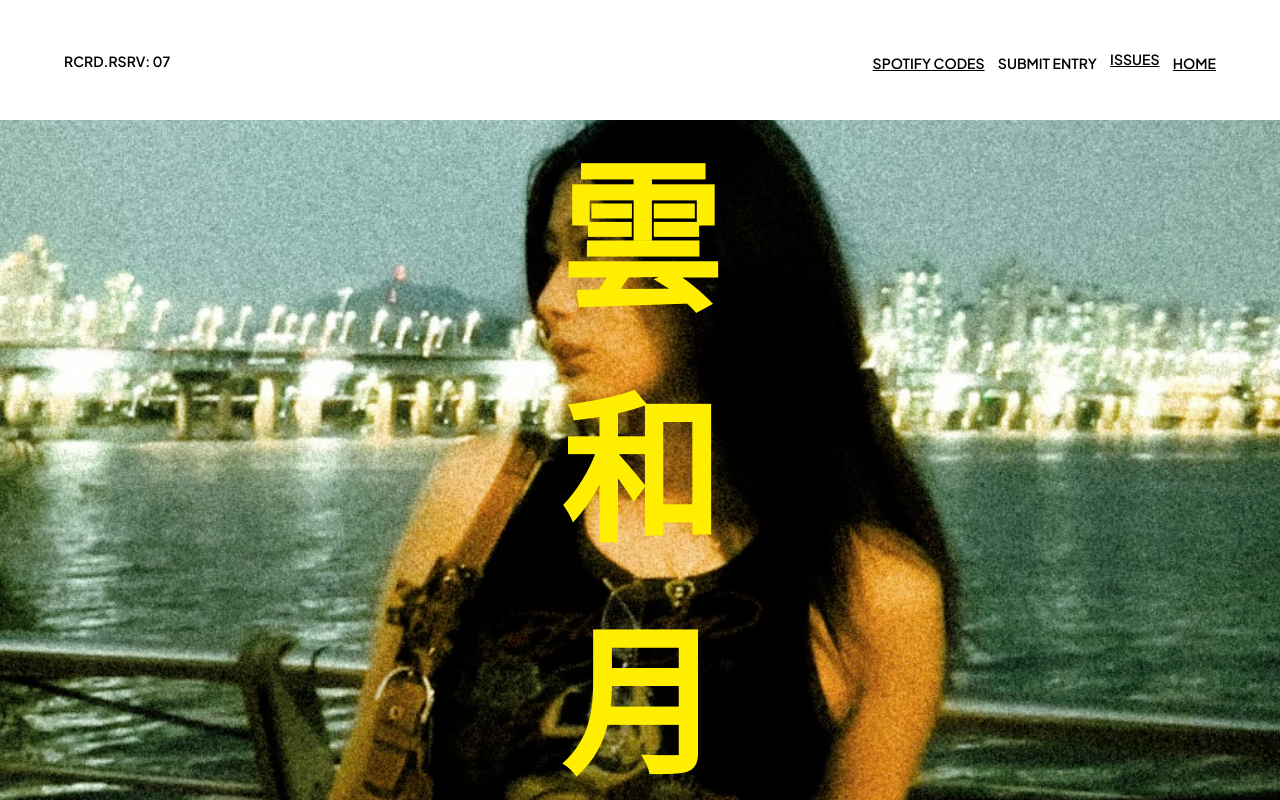
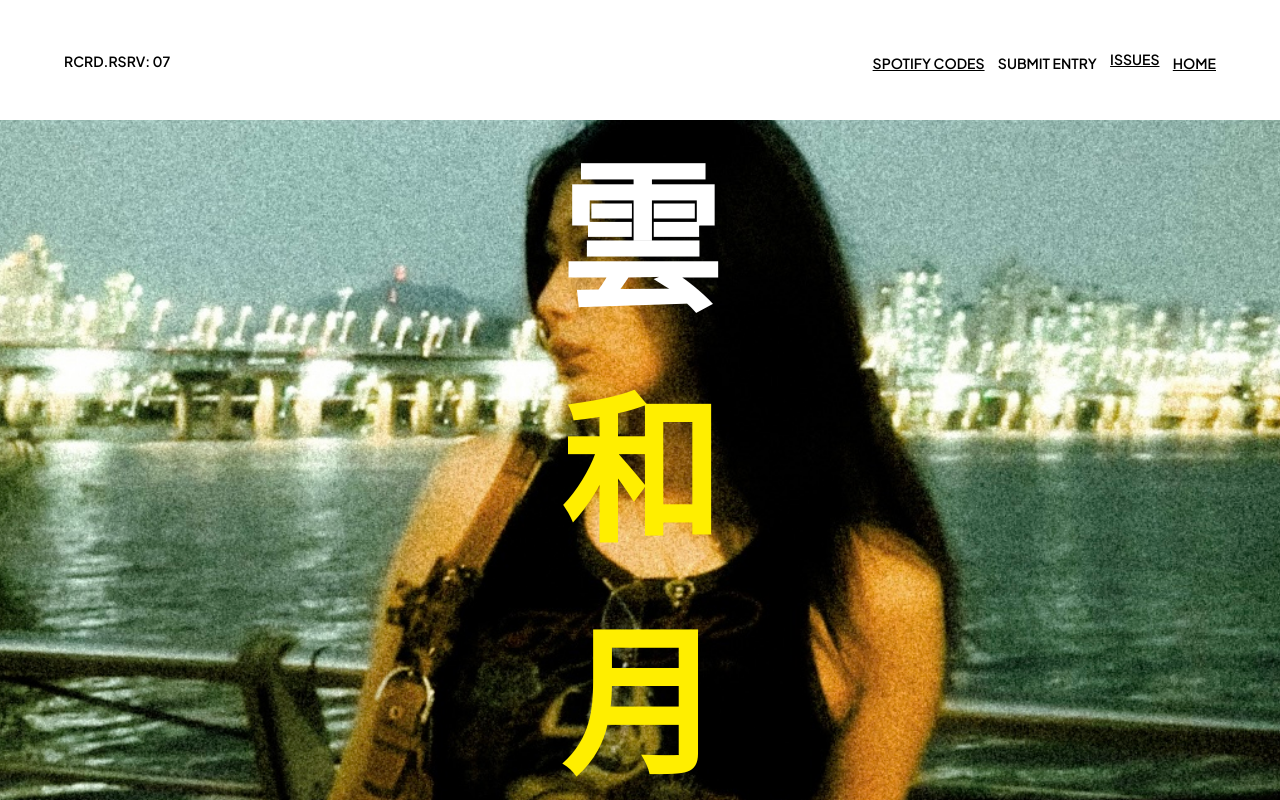
Before and after one commit to isabellahutabarat/harmonic-collection, a plain HTML site: page entry-8/index.html in a window 1280 px wide. In both pictures the pointer is over the element 639 px from the left and 228 px from the top of the page. Drawn offline with Linux system fonts and the light colour scheme.

Commit message:
Update style8.css

```diff
--- a/entry-8/style8.css
+++ b/entry-8/style8.css
@@ -120,7 +120,7 @@
   }
 
   .largeText:hover {
-    color: #fe0;
+    color: #FFF;
   }
 
   .playlistTitle-container {
```
